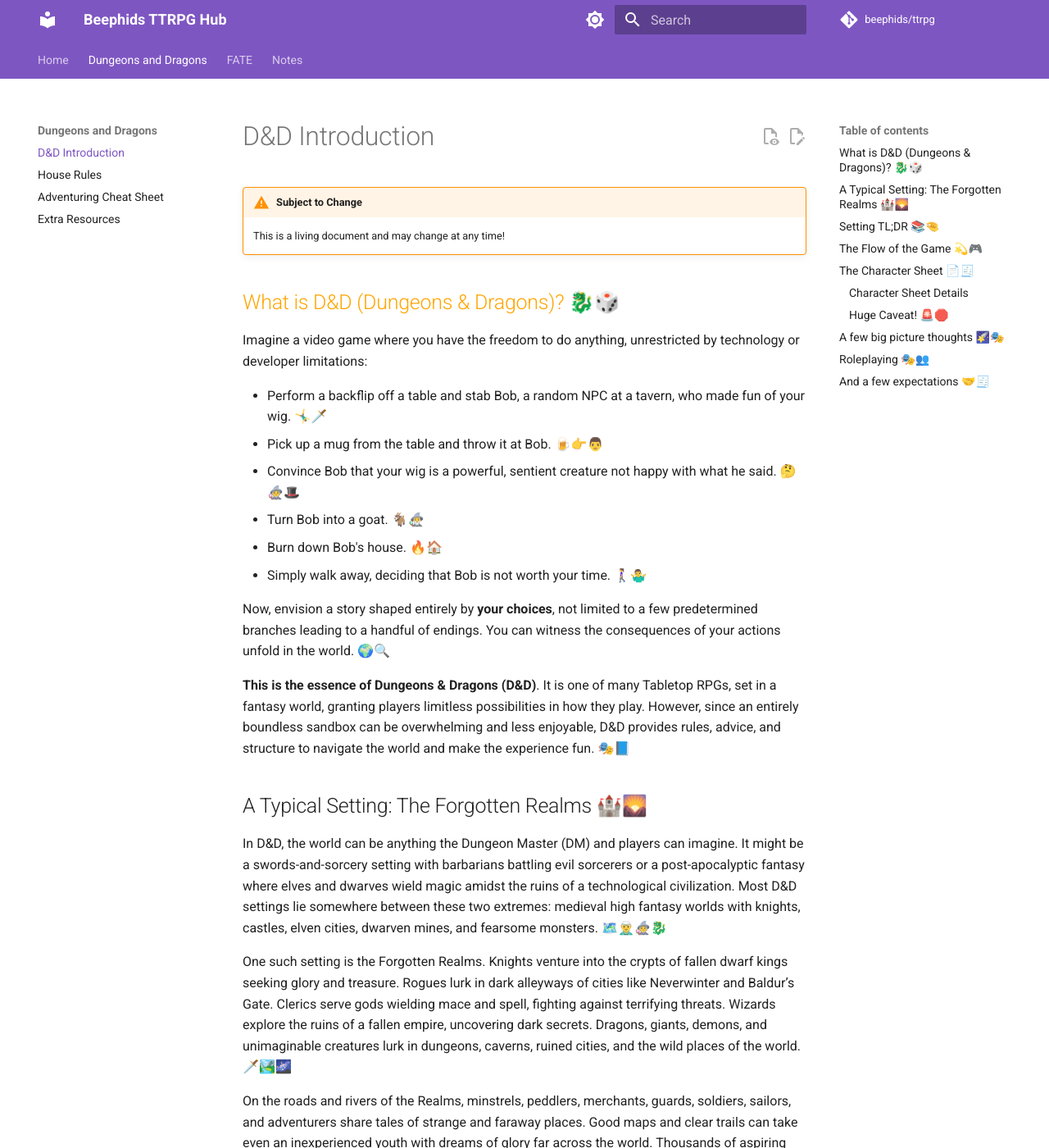
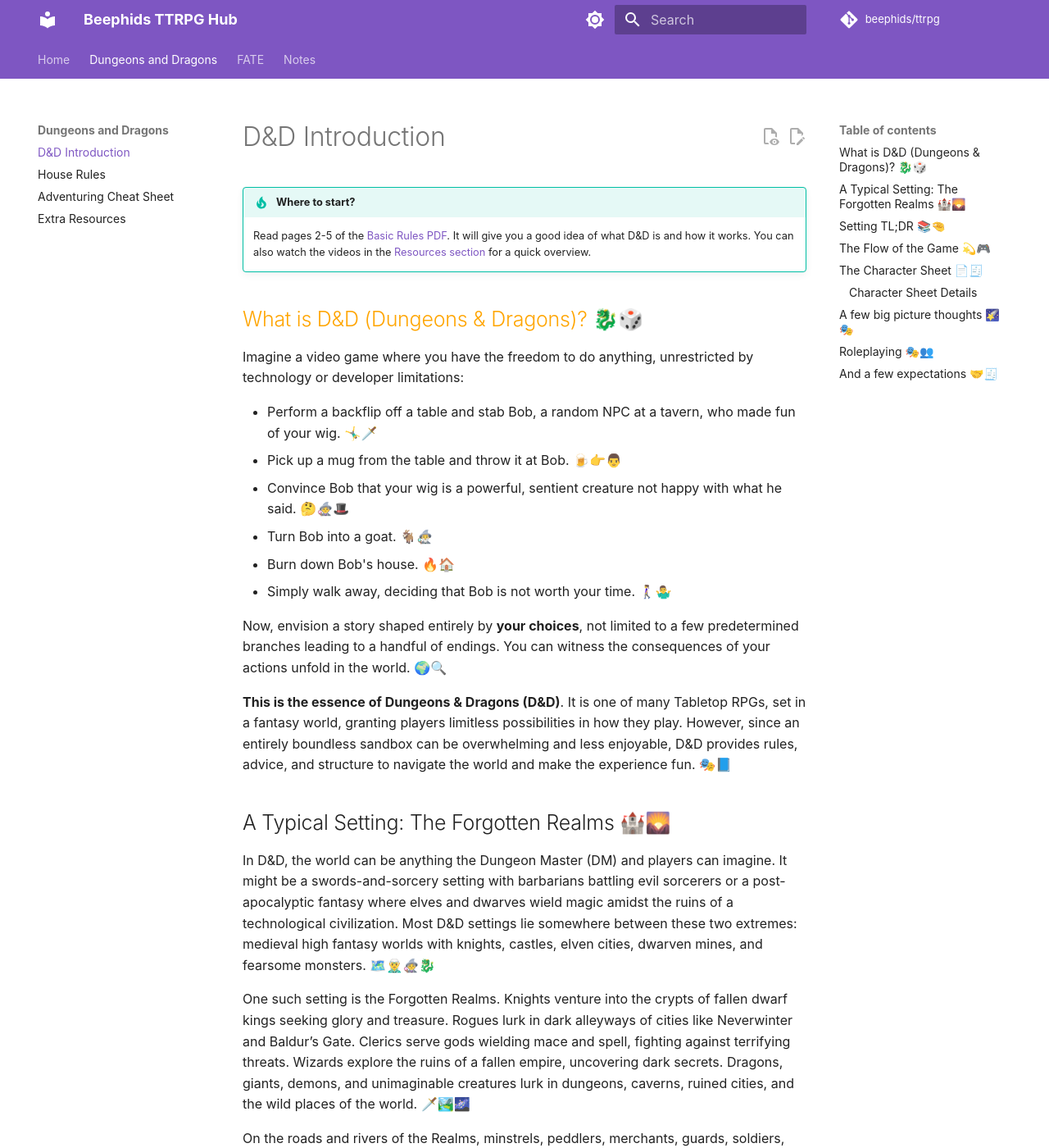
Before and after one commit to Beephid/ttrpg, an MkDocs documentation site: the page built from docs/dnd/dnd-intro.md, in a window 1280 px wide and 1400 px high. Shown: the whole window at 82% size. Built offline with MkDocs 1.6.1 and Material for MkDocs 9.7.7, drawn with Linux system fonts in a browser that asks for light colours; some web fonts are replaced; comment, search, counter and statistics services are not loaded; some of the changed text lies outside the part shown.

Commit message:
intro updates

```diff
--- a/docs/dnd/dnd-intro.md
+++ b/docs/dnd/dnd-intro.md
@@ -1,6 +1,6 @@
-!!! warning "Subject to Change"
+!!! tip "Where to start?"
 
-      This is a living document and may change at any time!
+      Read pages 2-5 of the [Basic Rules PDF](../resources/PlayerDnDBasicRules_v0.2_PrintFriendly.pdf). It will give you a good idea of what D&D is and how it works. You can also watch the videos in the [Resources section](resources.md) for a quick overview.
 ## <span style="color:orange">What is D&D (Dungeons & Dragons)? 🐉🎲</span>
 
 Imagine a video game where you have the freedom to do anything, unrestricted by technology or developer limitations:
@@ -61,6 +61,10 @@ Your character sheet in D&D is primarily determined by your chosen stats (abilit
 
 ### Character Sheet Details
 
+!!! tip
+
+      This is a short overview of the character sheet. For a more detailed explanation, check out [Chapter 1](https://www.dndbeyond.com/sources/basic-rules/step-by-step-characters) of the Basic Rules. Then... the rest of it. Or just play the game and learn as you go! There's also a silly, albeit long, video overview of the character sheet in the [Resources section](resources.md).
+
 **1. Character Sheet Overview:**
 A D&D character sheet is a document used to track the essential details of your player character. It contains various sections to record information such as your character's name, race, class, background, ability scores, skills, equipment, and more.
 
--- a/mkdocs.yml
+++ b/mkdocs.yml
@@ -43,21 +43,21 @@ theme:
   palette:
   - media: '(prefers-color-scheme: light)'
     primary: deep purple
-    accent: teal
+    accent: green
     scheme: default
     toggle:
       icon: material/brightness-7
       name: Switch to dark mode
   - media: '(prefers-color-scheme: dark)'
     primary: deep purple
-    accent: teal
+    accent: green
     scheme: slate
     toggle:
       icon: material/brightness-4
       name: Switch to light mode
   font:
-    text: Roboto
-    code: Roboto Mono
+    text: Gill Sans, Arial, sans-serif
+    code: Consolas, "Courier New", monospace
 
 # Plugins
 plugins:
```
Also changed, not shown: other parts of docs/dnd/dnd-intro.md (+4 -4 lines), docs/dnd/resources.md (+1 -0 lines), 2 other files.
